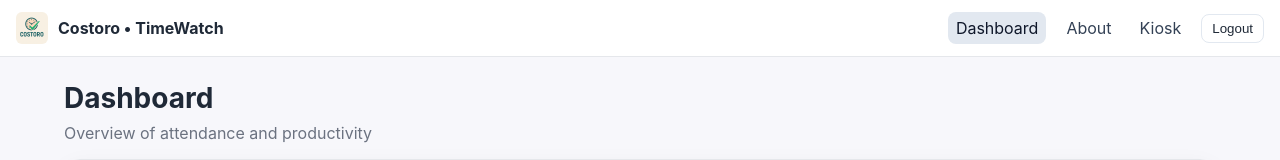
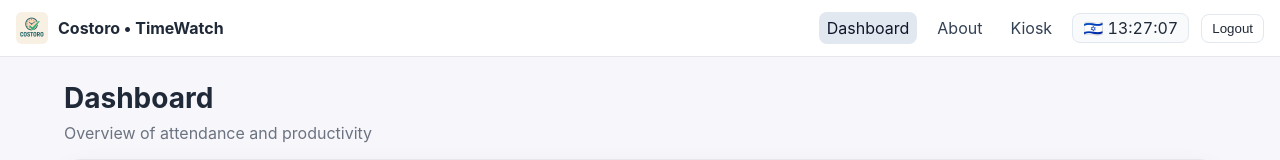
Before and after one commit to Timetologin/timewatch, a React (Create React App) app in the folder client/: page / in a window 1280 px wide. Shown: the top 160 px of the page. Built offline with nearby package versions, Linux system fonts and the light colour scheme; no server answers; sample sign-in values are in the browser's storage.

Commit message:
ui(nav): add live Israel clock (Asia/Jerusalem) to top-right

```diff
--- a/client/src/components/Navbar.jsx
+++ b/client/src/components/Navbar.jsx
@@ -9,11 +9,16 @@ import { api } from '../api';
  * - *Users מוצג רק אם למשתמש יש הרשאת usersManage
  * - מציג שם משתמש בצד ימין + Logout
  * - מדגיש לשונית פעילה
+ * - ⏰ שעון ישראל חי בפינה הימנית
  */
 export default function Navbar({ rightSlot = null, onLogout }) {
   const navigate = useNavigate();
   const location = useLocation();
   const [me, setMe] = useState(null);
+
+  // ⏰ מצב לשעון ישראל
+  const [ilTime, setIlTime] = useState('');
+  const [ilTitle, setIlTitle] = useState('');
 
   // טוען פרטי משתמש כדי לדעת הרשאות + תווית שם/מייל
   useEffect(() => {
@@ -28,6 +33,34 @@ export default function Navbar({ rightSlot = null, onLogout }) {
     })();
     return () => { mounted = false; };
   }, [location.pathname]);
+
+  // ⏰ מעדכן את השעה בישראל כל שנייה (Asia/Jerusalem)
+  useEffect(() => {
+    const fmtTime = new Intl.DateTimeFormat('he-IL', {
+      timeZone: 'Asia/Jerusalem',
+      hour: '2-digit',
+      minute: '2-digit',
+      second: '2-digit',
+      hour12: false,
+    });
+    const fmtTitle = new Intl.DateTimeFormat('he-IL', {
+      timeZone: 'Asia/Jerusalem',
+      weekday: 'short',
+      day: '2-digit',
+      month: '2-digit',
+      year: 'numeric',
+    });
+
+    const tick = () => {
+      const now = new Date();
+      setIlTime(fmtTime.format(now));
+      setIlTitle(fmtTitle.format(now) + ' • שעון ישראל');
+    };
+
+    tick();
+    const id = setInterval(tick, 1000);
+    return () => clearInterval(id);
+  }, []);
 
   const handleLogout = () => {
     if (typeof onLogout === 'function') {
@@ -82,6 +115,11 @@ export default function Navbar({ rightSlot = null, onLogout }) {
           <Link className={`link${isActive('/admin') ? ' active' : ''}`} to="/admin/users">Users</Link>
         )}
 
+        {/* ⏰ שעון ישראל בפינה הימנית */}
+        <span className="clock" title={ilTitle} dir="ltr">
+          🇮🇱 {ilTime}
+        </span>
+
         {/* תווית משתמש */}
         {me?.name && (
           <span className="badge" title={me.email || ''} style={{ marginLeft: 4 }}>
@@ -102,6 +140,7 @@ export default function Navbar({ rightSlot = null, onLogout }) {
         .badge { background:#e2e8f0; color:#0f172a; padding:4px 8px; border-radius:999px; font-size:12px; }
         .btn-ghost { background:transparent; border:1px solid #e2e8f0; padding:6px 10px; border-radius:8px; cursor:pointer; }
         .btn-ghost:hover { background:#f8fafc; }
+        .clock { font-variant-numeric: tabular-nums; background:#f8fafc; border:1px solid #e2e8f0; padding:4px 10px; border-radius:8px; }
       `}</style>
     </div>
   );
```
